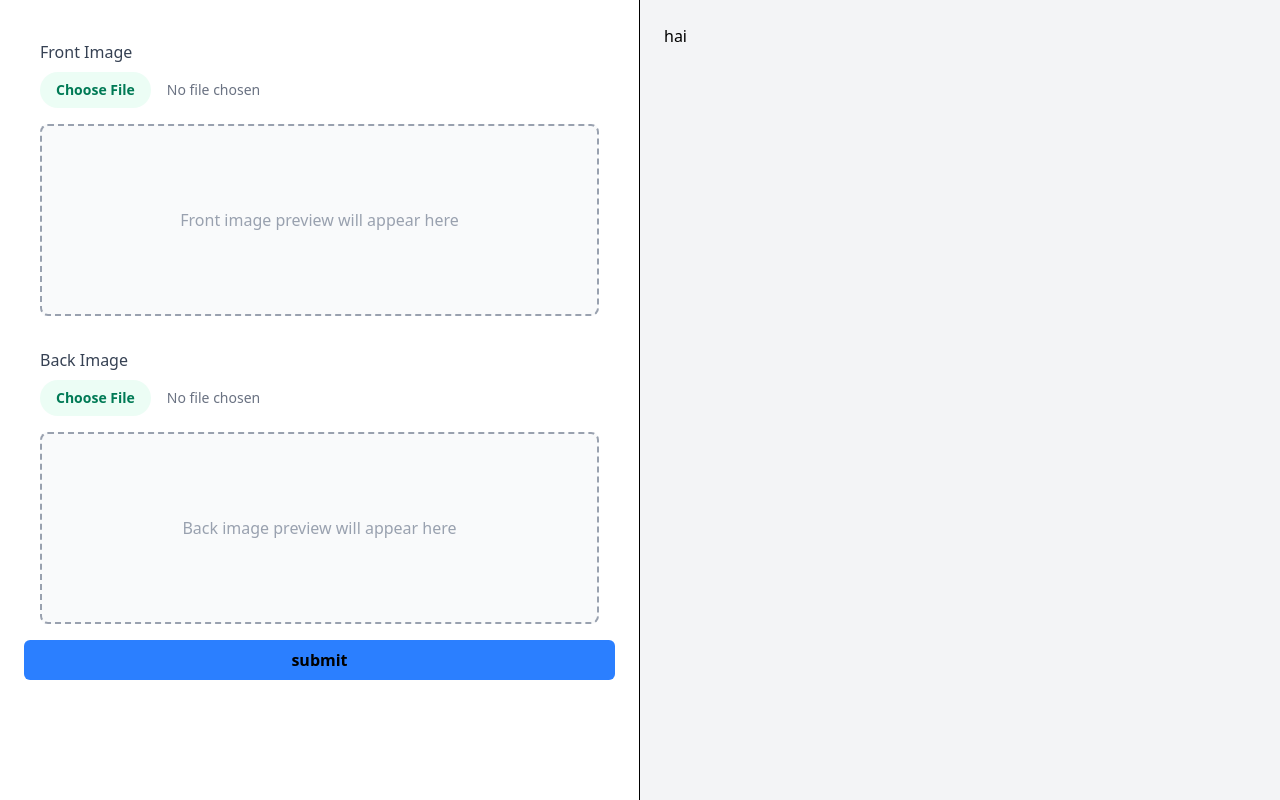
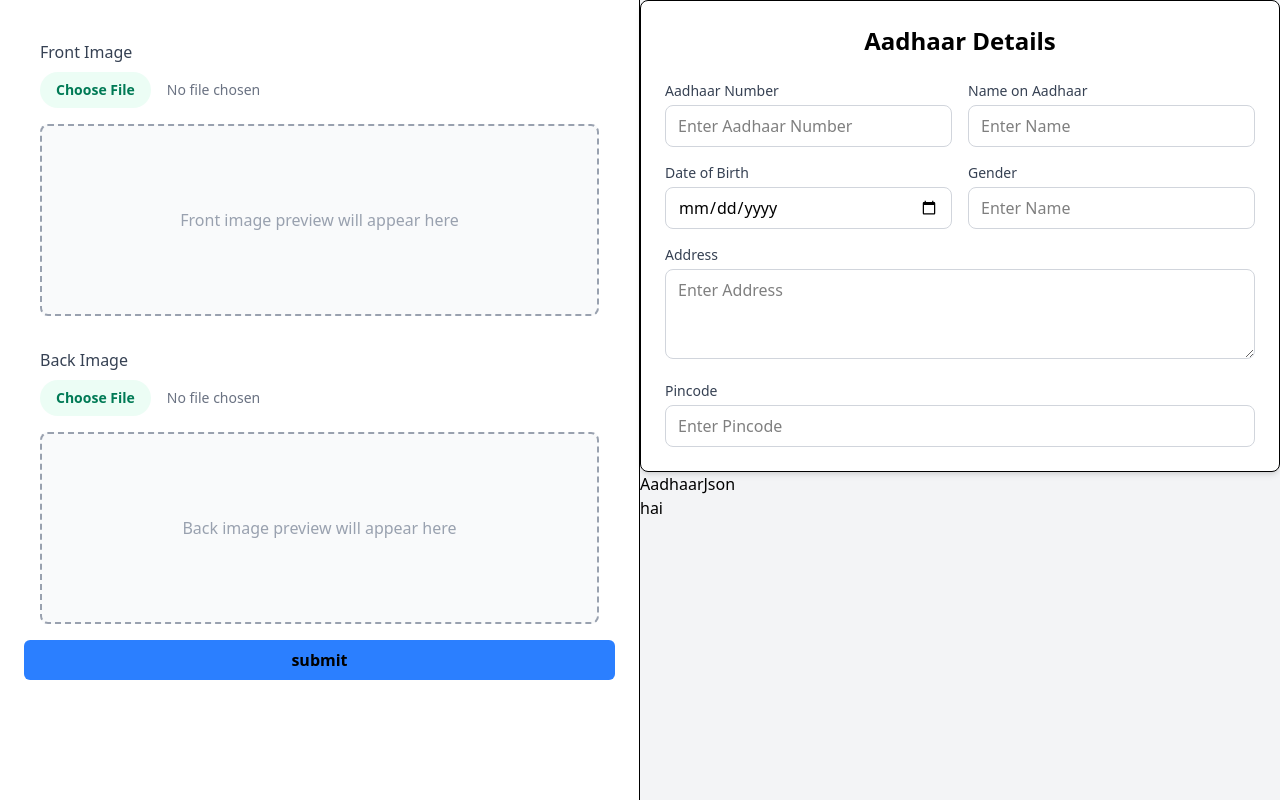
Before and after one commit to DhishonThomas/OCR-Aadhaar-System, a React (Vite) app in the folder client/: page / in a window 1280 px wide. Built offline with nearby package versions, Linux system fonts and the light colour scheme.

Commit message:
Updated the client Aadhaar details component.

```diff
--- a/client/src/App.tsx
+++ b/client/src/App.tsx
@@ -1,5 +1,7 @@
 import axios from "axios";
-import React, { useEffect, useRef, useState } from "react";
+import { useEffect, useRef, useState } from "react";
+import AadhaarResponse from "./componets/AadhaarResponse";
+import AadhaarJson from "./componets/AadhaarJson";
 
 interface ImagePreview {
   frontPrev: string;
@@ -20,6 +22,22 @@ const App = () => {
   let backImage = useRef<any>(null);
   let [submitButton, setSubmitButton] = useState(true);
 
+  // //{
+  //   "name": "Full Name",
+  //   "dob": "DD/MM/YYYY",
+  //   "gender": "Male/Female/Other",
+  //   "uid": "1234 5678 9012",
+  //   "address": "Extracted Address",
+  //   "pincode": "6-digit Pincode"
+  // }
+  let [response, setResponse] = useState({
+    name: "",
+    dob: "",
+    gender: "",
+    uid: "",
+    address: "",
+    pincode: "",
+  });
   async function sendImages() {
     if (data?.backImage && data?.frontImage) {
       const formData = new FormData();
@@ -38,6 +56,17 @@ const App = () => {
       if (response.data.status) {
         alert("data reached server succssfully.");
       }
+
+      setResponse((prev: any) => ({
+        ...prev,
+        name: response.data.name || "Not Found",
+        dob: response.data.dob || "Not Found",
+        gender: response.data.gender || "Not Found",
+        uid: response.data.uid || "Not Found",
+        address: response.data.address || "Not Found",
+        pincode: response.data.pincode || "Not Found",
+      }));
+
       console.log("responce", response.data);
     }
 
@@ -175,7 +204,19 @@ const App = () => {
         </div>
       </div>
 
-      <div className="w-1/2 p-6">hai</div>
+      <div className="w-1/2">
+        <AadhaarResponse
+          name={response.name}
+          dob={response.dob}
+          gender={response.gender}
+          uid={response.uid}
+          address={response.address}
+          pincode={response.pincode}
+        />
+
+        <AadhaarJson />
+        hai
+      </div>
     </div>
   );
 };
--- /dev/null
+++ b/client/src/componets/AadhaarJson.tsx
@@ -0,0 +1,11 @@
+import React from 'react'
+
+const AadhaarJson = () => {
+
+  return (
+
+    <div>AadhaarJson</div>
+  )
+}
+
+export default AadhaarJson
--- /dev/null
+++ b/client/src/componets/AadhaarResponse.tsx
@@ -0,0 +1,70 @@
+import React from 'react'
+
+const AadhaarResponse = ({name,dob,gender,uid,address,pincode}:any) => {
+
+    return (
+        <div className=" p-6 bg-white border rounded-lg shadow-md">
+        <h2 className="text-2xl font-semibold mb-6 text-center">Aadhaar Details</h2>
+        <form className="space-y-4">
+          <div className="grid grid-cols-2 gap-4">
+            <div>
+              <label className="block text-sm font-medium text-gray-700 mb-1">Aadhaar Number</label>
+              <input
+                type="text"
+                placeholder="Enter Aadhaar Number"
+                value={uid}
+                className="w-full border border-gray-300 rounded-lg px-3 py-2 focus:outline-none focus:ring-2 focus:ring-blue-500"
+              />
+            </div>
+            <div>
+              <label className="block text-sm font-medium text-gray-700 mb-1">Name on Aadhaar</label>
+              <input
+                type="text"
+                placeholder="Enter Name"
+                value={name}
+                className="w-full border border-gray-300 rounded-lg px-3 py-2 focus:outline-none focus:ring-2 focus:ring-blue-500"
+              />
+            </div>
+          </div>
+          <div className="grid grid-cols-2 gap-4">
+            <div>
+              <label className="block text-sm font-medium text-gray-700 mb-1">Date of Birth</label>
+              <input
+                type="date"
+                value={dob}
+                className="w-full border border-gray-300 rounded-lg px-3 py-2 focus:outline-none focus:ring-2 focus:ring-blue-500"
+              />
+            </div>
+            <div>
+              <label className="block text-sm font-medium text-gray-700 mb-1">Gender</label>
+              <input
+                type="text"
+                placeholder="Enter Name"
+                value={gender}
+                className="w-full border border-gray-300 rounded-lg px-3 py-2 focus:outline-none focus:ring-2 focus:ring-blue-500"
+              />
+            </div>
+          </div>
+          <div>
+            <label className="block text-sm font-medium text-gray-700 mb-1">Address</label>
+            <textarea
+              placeholder="Enter Address"
+              className="w-full border border-gray-300 rounded-lg px-3 py-2 focus:outline-none focus:ring-2 focus:ring-blue-500"
+              rows={3}
+              value={address}
+            ></textarea>
+          </div>
+          <div>
+            <label className="block text-sm font-medium text-gray-700 mb-1">Pincode</label>
+            <input
+              type="text"
+              placeholder="Enter Pincode"
+              value={pincode}
+              className="w-full border border-gray-300 rounded-lg px-3 py-2 focus:outline-none focus:ring-2 focus:ring-blue-500"
+            />
+          </div>
+        </form>
+      </div>  )
+}
+
+export default AadhaarResponse
```
